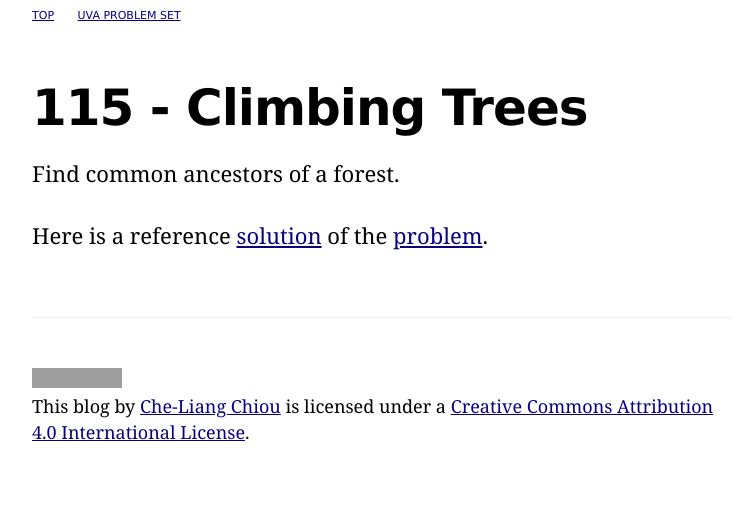
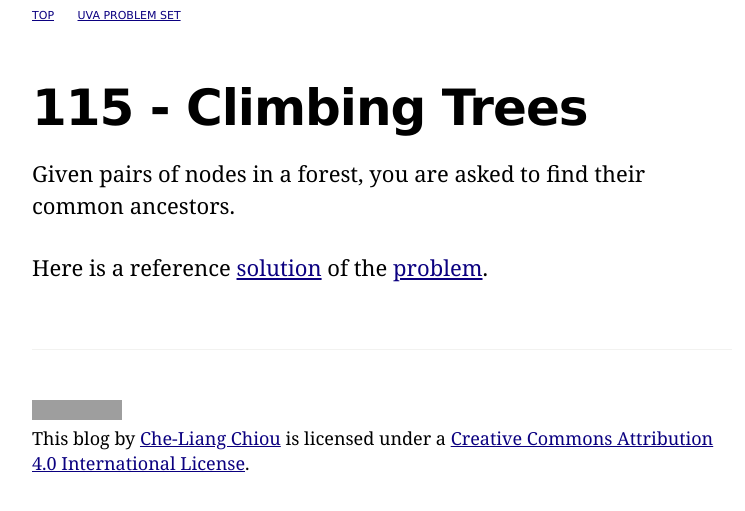
Before and after one commit to clchiou/clchiou.github.io, a Jekyll site: the page built from _posts/uva-problem-set/2014-07-24-115-climbing-trees.md, in a window 1280 px wide. Shown: the top 511 px of the page, without its empty margins (258-1003 px from the left). Built offline with Jekyll 4.4.1, drawn with Linux system fonts in a browser that asks for light colours; grey boxes are pictures that could not be loaded.

Commit message:
Small edits

```diff
--- a/_posts/uva-problem-set/2014-07-24-115-climbing-trees.md
+++ b/_posts/uva-problem-set/2014-07-24-115-climbing-trees.md
@@ -4,7 +4,7 @@
 title: 115 - Climbing Trees
 ---
 
-Find common ancestors of a forest.
+Given pairs of nodes in a forest, you are asked to find their common ancestors.
 
 Here is a reference
 [solution](https://github.com/clchiou/uva-problem-set/blob/master/solved/115/115.cc)
```
